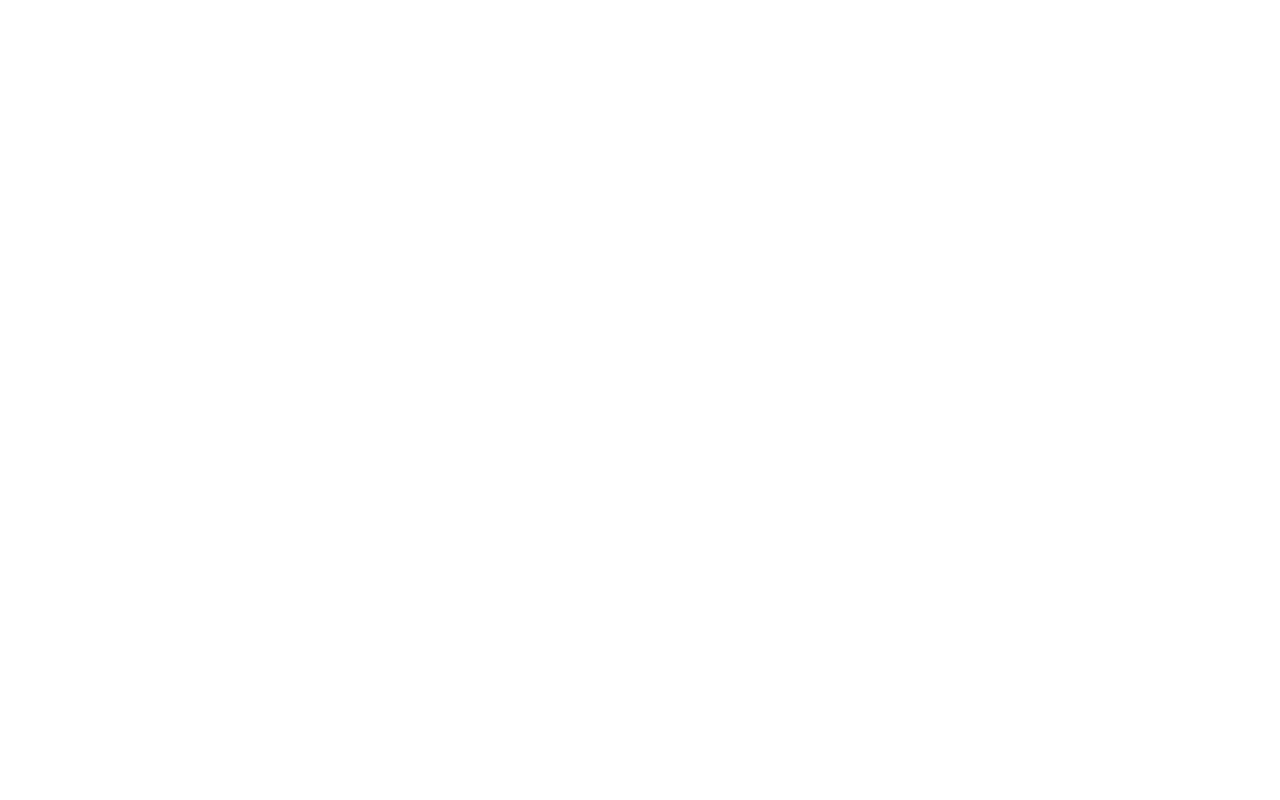
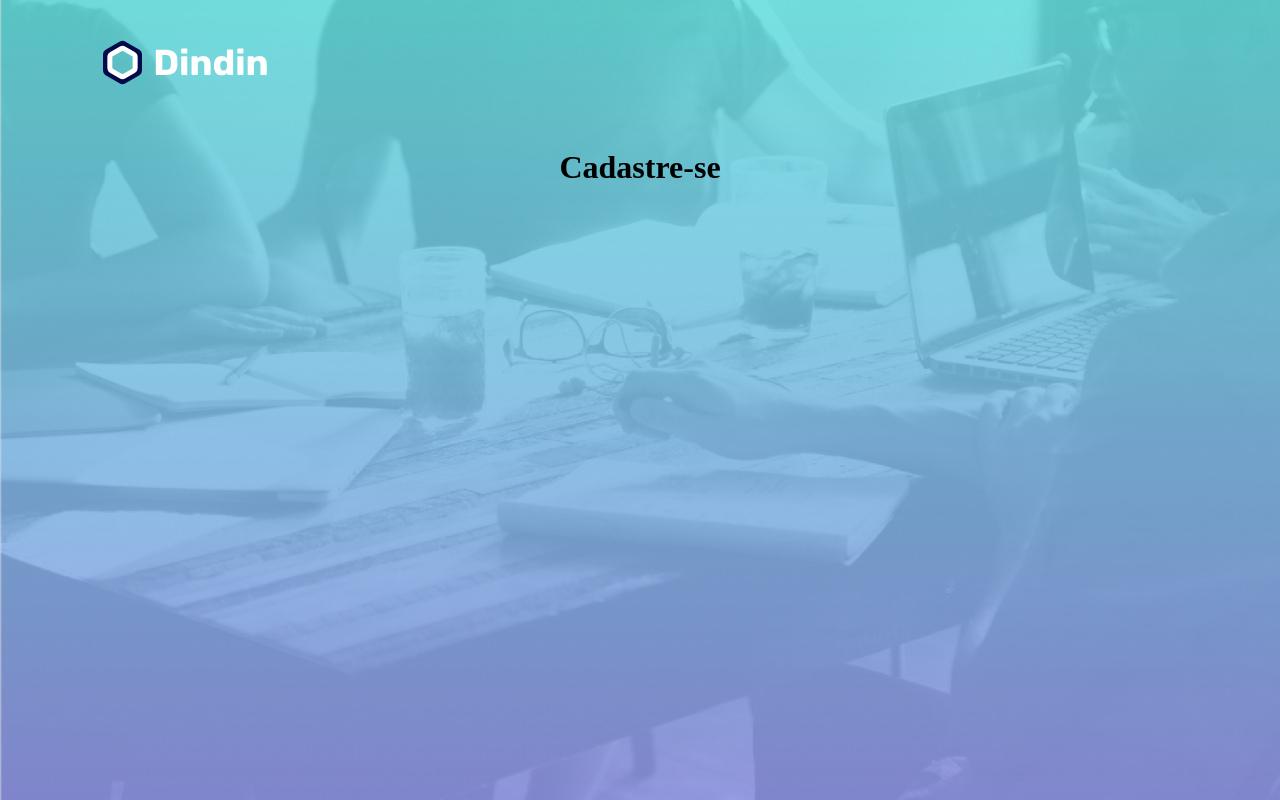
Before and after one commit to Dev-Peu/Dindin, a React app in the folder Dindin/client/: page / in a window 1280 px wide. Built offline with nearby package versions, Linux system fonts and the light colour scheme.

Commit message:
começando página de registro

```diff
--- a/Dindin/client/package.json
+++ b/Dindin/client/package.json
@@ -3,6 +3,9 @@
   "version": "0.1.0",
   "private": true,
   "dependencies": {
+    "@emotion/react": "^11.10.4",
+    "@emotion/styled": "^11.10.4",
+    "@mui/material": "^5.10.10",
     "@testing-library/jest-dom": "^5.16.5",
     "@testing-library/react": "^13.4.0",
     "@testing-library/user-event": "^13.5.0",
--- a/Dindin/client/public/index.html
+++ b/Dindin/client/public/index.html
@@ -5,6 +5,12 @@
     <link rel="icon" href="%PUBLIC_URL%/favicon.ico" />
     <meta name="viewport" content="width=device-width, initial-scale=1" />
     <meta name="theme-color" content="#000000" />
+    <link rel="preconnect" href="https://fonts.googleapis.com" />
+    <link rel="preconnect" href="https://fonts.gstatic.com" crossorigin />
+    <link
+      href="https://fonts.googleapis.com/css2?family=Lato:wght@700&family=Rubik:wght@400;500&display=swap"
+      rel="stylesheet"
+    />
     <title>Dindin</title>
   </head>
   <body>
--- a/Dindin/client/src/index.css
+++ b/Dindin/client/src/index.css
@@ -1,5 +1,10 @@
-body * {
+* {
   margin: 0;
   padding: 0;
   box-sizing: border-box;
 }
+
+.container {
+  min-height: 100vh;
+  display: flex;
+}
--- a/Dindin/client/src/index.js
+++ b/Dindin/client/src/index.js
@@ -1,6 +1,14 @@
 import React from "react";
 import ReactDOM from "react-dom/client";
+import { BrowserRouter as Router } from "react-router-dom";
+import DindinRoutes from "./routes";
 import "./index.css";
 
 const root = ReactDOM.createRoot(document.getElementById("root"));
-root.render(<React.StrictMode></React.StrictMode>);
+root.render(
+  <React.StrictMode>
+    <Router>
+      <DindinRoutes />
+    </Router>
+  </React.StrictMode>
+);
--- /dev/null
+++ b/Dindin/client/src/pages/Register/index.js
@@ -0,0 +1,18 @@
+import logo from "../../assets/logos/logo.svg";
+import "./styles.css";
+
+export default function Register() {
+  return (
+    <div className="container register">
+      <header>
+        <img src={logo} alt="dindin-logo" />
+      </header>
+      <main>
+        <form>
+          <h1 className="title">Cadastre-se</h1>
+          <div className="inputs"></div>
+        </form>
+      </main>
+    </div>
+  );
+}
--- /dev/null
+++ b/Dindin/client/src/pages/Register/styles.css
@@ -0,0 +1,16 @@
+.register {
+  background-size: cover;
+  background-position: center;
+  background-repeat: no-repeat;
+  background-image: url("../../assets/backgrounds/bg1.png");
+
+  padding: 40px 100px;
+  flex-direction: column;
+}
+
+.register main {
+  display: flex;
+  align-items: center;
+  justify-content: center;
+  margin-top: 60px;
+}
--- /dev/null
+++ b/Dindin/client/src/routes.js
@@ -0,0 +1,16 @@
+import { Navigate, Outlet, Route, Routes } from "react-router-dom";
+import Register from "./pages/Register";
+
+// function Protected({ redirecionarPara }) {
+//   const auth = true;
+
+//   return auth ? <Outlet /> : <Navigate to={redirecionarPara} />;
+// }
+
+export default function DindinRoutes() {
+  return (
+    <Routes>
+      <Route path={"/"} element={<Register />} />
+    </Routes>
+  );
+}
```
Also changed, not shown: Dindin/client/src/tests/App.test.js (deleted, +0 -8 lines), Dindin/client/src/tests/reportWebVitals.js (deleted, +0 -13 lines), Dindin/client/src/tests/setupTests.js (deleted, +0 -5 lines), Dindin/client/public/favicon.ico, Dindin/client/src/assets/backgrounds/bg1.png (added), Dindin/client/src/assets/logos/logo.svg (added), Dindin/client/src/routes/routes.js (deleted), 1 other file.
